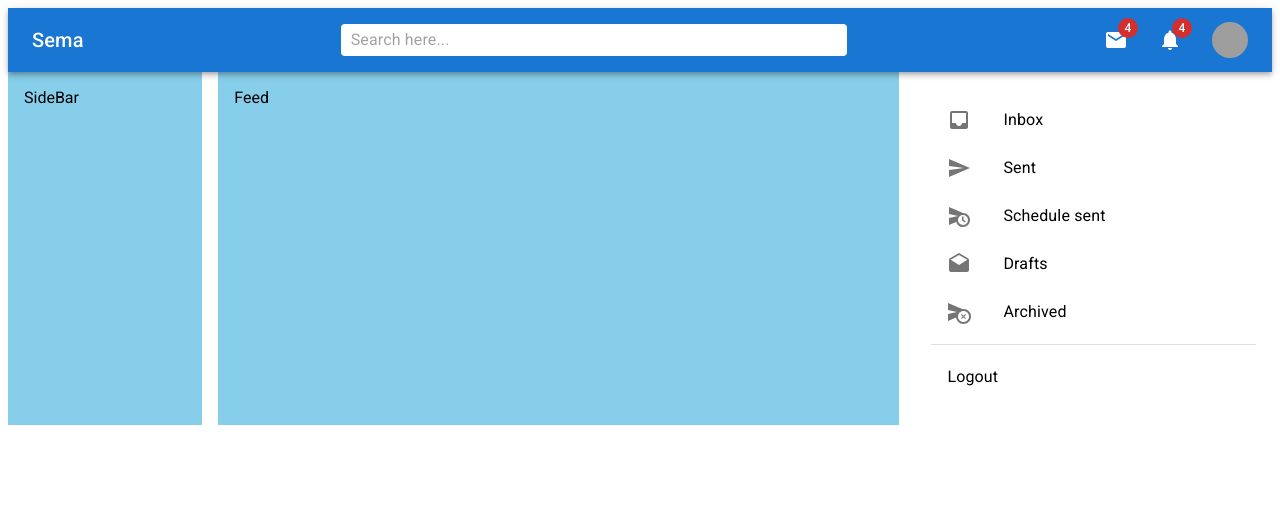
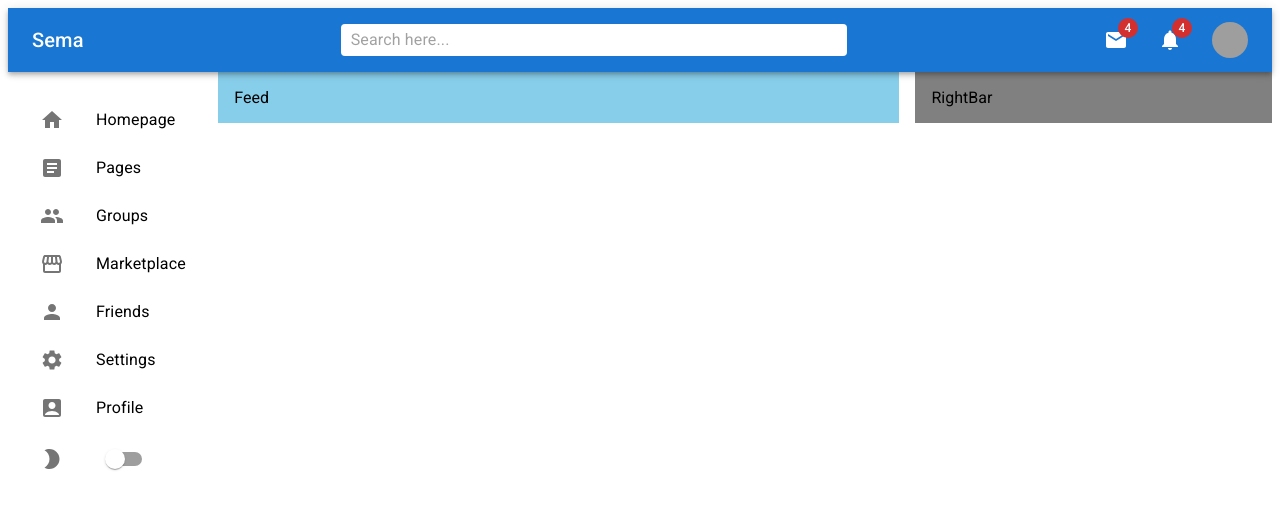
Before and after one commit to wanyuasam/ChapShop, a React (Create React App) app in the folder chapshop/: page / in a window 1280 px wide. Shown: the top 510 px of the page. Built offline with nearby package versions, Linux system fonts and the light colour scheme; grey boxes are pictures that could not be loaded.

Commit message:
work on on the side bar

```diff
--- a/chapshop/src/components/RightBar.jsx
+++ b/chapshop/src/components/RightBar.jsx
@@ -1,75 +1,10 @@
+import { Box } from '@mui/material'
 import React from 'react'
-import Box from '@mui/material/Box';
-import List from '@mui/material/List';
-import ListItem from '@mui/material/ListItem';
-import ListItemButton from '@mui/material/ListItemButton';
-import ListItemIcon from '@mui/material/ListItemIcon';
-import ListItemText from '@mui/material/ListItemText';
-import Divider from '@mui/material/Divider';
-import InboxIcon from '@mui/icons-material/Inbox';
-import DraftsIcon from '@mui/icons-material/Drafts';
-import SendIcon from '@mui/icons-material/Send';
-import ScheduleSendIcon from '@mui/icons-material/ScheduleSend';
-import CancelScheduleSendIcon from '@mui/icons-material/CancelScheduleSend';
+
 
 const RightBar = () => {
   return (
-    <Box bgcolor="white" flex={2} padding={2} sx={{display: {xs: "none", sm: "block"}}}>
-        <nav aria-label="main mailbox folders">
-        <List>
-          <ListItem disablePadding>
-            <ListItemButton>
-              <ListItemIcon>
-                <InboxIcon />
-              </ListItemIcon>
-              <ListItemText primary="Inbox" />
-            </ListItemButton>
-          </ListItem>
-          <ListItem disablePadding>
-            <ListItemButton>
-              <ListItemIcon>
-                <SendIcon />
-              </ListItemIcon>
-              <ListItemText primary="Sent" />
-            </ListItemButton>
-          </ListItem>
-          <ListItem disablePadding>
-            <ListItemButton>
-              <ListItemIcon>
-                <ScheduleSendIcon />
-              </ListItemIcon>
-              <ListItemText primary="Schedule sent" />
-            </ListItemButton>
-          </ListItem>
-          <ListItem disablePadding>
-            <ListItemButton>
-              <ListItemIcon>
-                <DraftsIcon />
-              </ListItemIcon>
-              <ListItemText primary="Drafts" />
-            </ListItemButton>
-          </ListItem>
-          <ListItem disablePadding>
-            <ListItemButton>
-              <ListItemIcon>
-                <CancelScheduleSendIcon />
-              </ListItemIcon>
-              <ListItemText primary="Archived" />
-            </ListItemButton>
-          </ListItem>
-        </List>
-      </nav>
-      <Divider />
-      <nav aria-label="secondary mailbox folders">
-        <List>
-          <ListItem disablePadding>
-            <ListItemButton component="a" href="#simple-list">
-              <ListItemText primary="Logout" />
-            </ListItemButton>
-          </ListItem>
-        </List>
-      </nav>
-    </Box>
+    <Box bgcolor="grey" flex={2} padding={2} sx={{display: {xs: "none", sm: "block"}}}>RightBar</Box>
   )
 }
 
--- a/chapshop/src/components/SideBar.jsx
+++ b/chapshop/src/components/SideBar.jsx
@@ -1,10 +1,90 @@
-import { Box } from '@mui/material'
-import React from 'react'
+import {
+    AccountBox,Article,Group,Home,ModeNight,Person,Settings,Storefront} from "@mui/icons-material";
+  import {
+    Box,
+    List,
+    ListItem,
+    ListItemButton,
+    ListItemIcon,
+    ListItemText,
+    Switch,
+  } from "@mui/material";
+  import React, { useState } from "react";
 
-const SideBar = () => {
-  return (
-    <Box bgcolor="skyblue" flex={1} padding={2} sx={{display: {xs: "none", sm: "block"}}}>SideBar</Box>
-  )
-}
+  const Sidebar = () => {
+    const [mode, setMode] = useState();
+    return (
+      <Box flex={1} p={2} sx={{ display: { xs: "none", sm: "block" } }}>
+        <Box position="fixed">
+          <List>
+            <ListItem disablePadding>
+              <ListItemButton component="a" href="#home">
+                <ListItemIcon>
+                  <Home />
+                </ListItemIcon>
+                <ListItemText primary="Homepage" />
+              </ListItemButton>
+            </ListItem>
+            <ListItem disablePadding>
+              <ListItemButton component="a" href="#simple-list">
+                <ListItemIcon>
+                  <Article />
+                </ListItemIcon>
+                <ListItemText primary="Pages" />
+              </ListItemButton>
+            </ListItem>
+            <ListItem disablePadding>
+              <ListItemButton component="a" href="#simple-list">
+                <ListItemIcon>
+                  <Group />
+                </ListItemIcon>
+                <ListItemText primary="Groups" />
+              </ListItemButton>
+            </ListItem>
+            <ListItem disablePadding>
+              <ListItemButton component="a" href="#simple-list">
+                <ListItemIcon>
+                  <Storefront />
+                </ListItemIcon>
+                <ListItemText primary="Marketplace" />
+              </ListItemButton>
+            </ListItem>
+            <ListItem disablePadding>
+              <ListItemButton component="a" href="#simple-list">
+                <ListItemIcon>
+                  <Person />
+                </ListItemIcon>
+                <ListItemText primary="Friends" />
+              </ListItemButton>
+            </ListItem>
+            <ListItem disablePadding>
+              <ListItemButton component="a" href="#simple-list">
+                <ListItemIcon>
+                  <Settings />
+                </ListItemIcon>
+                <ListItemText primary="Settings" />
+              </ListItemButton>
+            </ListItem>
+            <ListItem disablePadding>
+              <ListItemButton component="a" href="#simple-list">
+                <ListItemIcon>
+                  <AccountBox />
+                </ListItemIcon>
+                <ListItemText primary="Profile" />
+              </ListItemButton>
+            </ListItem>
+            <ListItem disablePadding>
+              <ListItemButton component="a" href="#simple-list">
+                <ListItemIcon>
+                  <ModeNight />
+                </ListItemIcon>
+                <Switch onChange={e=>setMode(mode === "light" ? "dark" : "light")}/>
+              </ListItemButton>
+            </ListItem>
+          </List>
+        </Box>
+      </Box>
+    );
+  };
 
-export default SideBar
+  export default Sidebar;
```
